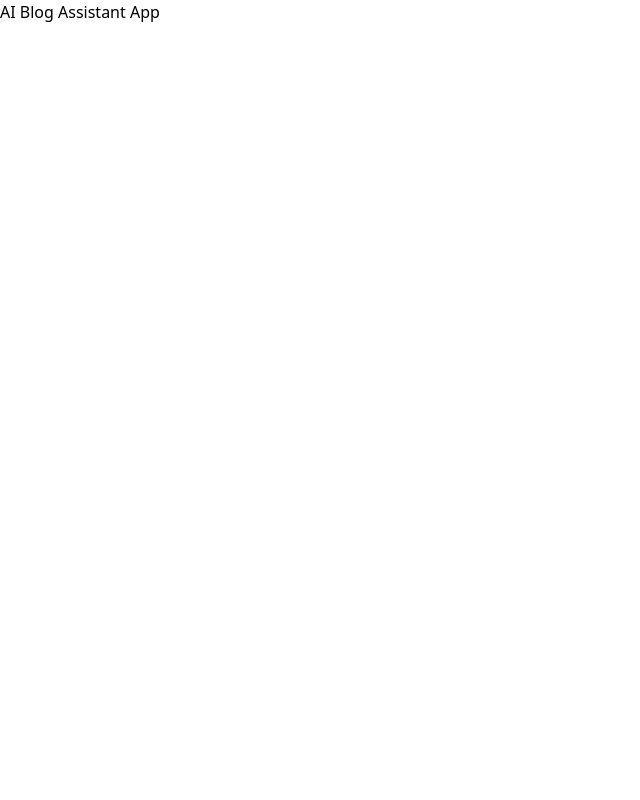
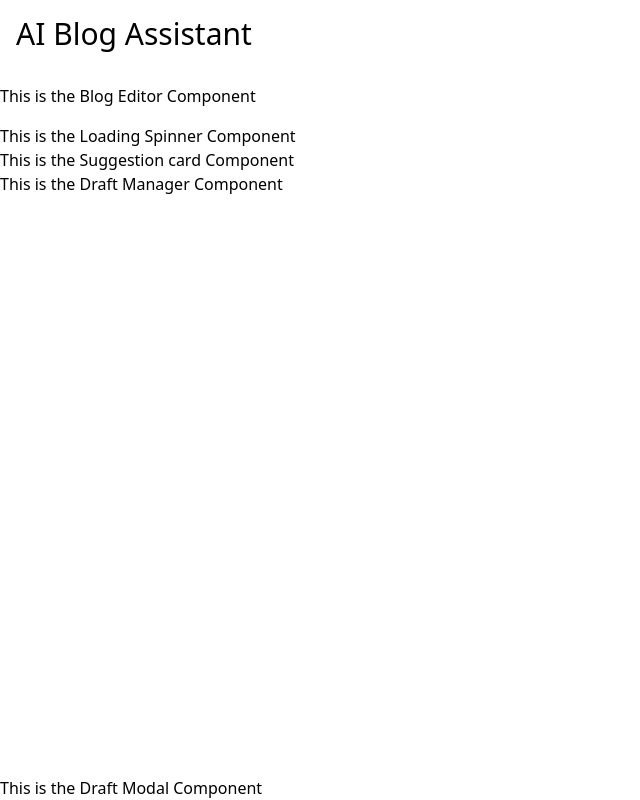
Before and after one commit to Bayotics/coding-challenge, a Nuxt app: page / in a window 1280 px wide. Shown: the whole page, without its empty margins (0-640 px from the left). Built offline with nearby package versions, Linux system fonts and the light colour scheme.

Commit message:
Declaring components and initializing app

```diff
--- a/app.vue
+++ b/app.vue
@@ -1,7 +1,36 @@
 <template>
-  <div class="main">
-    <div class="">
-      <h1>AI Blog Assistant App</h1>
-    </div>
+  <div class="app-container">
+    <header class="bg-primary text-white p-4 mb-4">
+      <div class="container">
+        <h1 class="mb-0 text-3xl text-black">AI Blog Assistant</h1>
+      </div>
+    </header>
+    <main class="container">
+      <div class="row">
+        <div class="col-lg-8 mb-4">
+          <BlogEditor />
+        </div>
+        <div class="col-lg-4">
+          <AISuggestionPanel/>
+          <DraftManager />
+        </div>
+      </div>
+    </main>
+    <DraftModal />
   </div>
 </template>
+
+<script setup>
+import { ref, onMounted } from 'vue'
+import BlogEditor from './components/BlogEditor.vue'
+import AISuggestionPanel from './components/AISuggestionPanel.vue'
+import DraftManager from './components/DraftManager.vue'
+import DraftModal from './components/DraftModal.vue'
+
+// Initialize application
+onMounted(() => {
+  console.log("AI Blog Assistant initialized!")
+})
+</script>
+<style>
+</style>
--- a/assets/css/main.css
+++ b/assets/css/main.css
@@ -1 +1,47 @@
-@import "tailwindcss"
+@import "tailwindcss";
+
+.app-container {
+  min-height: 100vh;
+  display: flex;
+  flex-direction: column;
+}
+
+main {
+  flex: 1;
+}
+
+.editor-container {
+  min-height: 300px;
+}
+
+.editor {
+  height: 300px;
+}
+
+.icon-sm {
+  width: 16px;
+  height: 16px;
+}
+
+/* Modal backdrop */
+.modal-backdrop {
+  position: fixed;
+  top: 0;
+  left: 0;
+  width: 100%;
+  height: 100%;
+  background-color: rgba(0, 0, 0, 0.5);
+  z-index: 1040;
+}
+
+/* Modal */
+.modal {
+  position: fixed;
+  top: 0;
+  left: 0;
+  width: 100%;
+  height: 100%;
+  z-index: 1050;
+  overflow-x: hidden;
+  overflow-y: auto;
+}
--- /dev/null
+++ b/components/AISuggestionPanel.vue
@@ -0,0 +1,9 @@
+<template>
+<LoadingSpinner />
+      <SuggestionCard/>
+</template>
+
+<script setup lang="ts">
+import LoadingSpinner from './LoadingSpinner.vue'
+import SuggestionCard from './SuggestionCard.vue'
+</script>
--- /dev/null
+++ b/components/BlogEditor.vue
@@ -0,0 +1,5 @@
+<template>
+    <div>This is the Blog Editor Component</div>
+</template>
+
+<script setup lang="ts"></script>
--- /dev/null
+++ b/components/DraftManager.vue
@@ -0,0 +1,5 @@
+<template>
+    <div>This is the Draft Manager Component</div>
+</template>
+
+<script setup lang="ts"></script>
--- /dev/null
+++ b/components/DraftModal.vue
@@ -0,0 +1,5 @@
+<template>
+    <div>This is the Draft Modal Component</div>
+</template>
+
+<script setup lang="ts"></script>
--- /dev/null
+++ b/components/LoadingSpinner.vue
@@ -0,0 +1,5 @@
+<template>
+    <div>This is the Loading Spinner Component</div>
+</template>
+
+<script setup lang="ts"></script>
--- /dev/null
+++ b/components/SuggestionCard.vue
@@ -0,0 +1,5 @@
+<template>
+    <div>This is the Suggestion card Component</div>
+</template>
+
+<script setup lang="ts"></script>
--- a/package.json
+++ b/package.json
@@ -10,7 +10,10 @@
     "postinstall": "nuxt prepare"
   },
   "dependencies": {
+    "@ai-sdk/openai": "^1.3.22",
     "@tailwindcss/vite": "^4.1.8",
+    "@vueup/vue-quill": "^1.2.0",
+    "ai": "^4.3.16",
     "nuxt": "^3.17.5",
     "tailwindcss": "^4.1.8",
     "vue": "^3.5.16",
```
Also changed, not shown: 1 other file (tests, documents, lock files or other folders).
